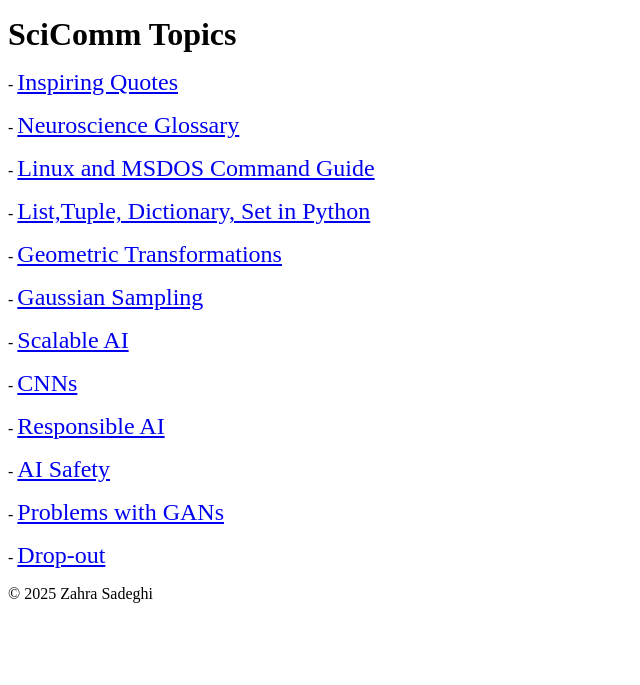
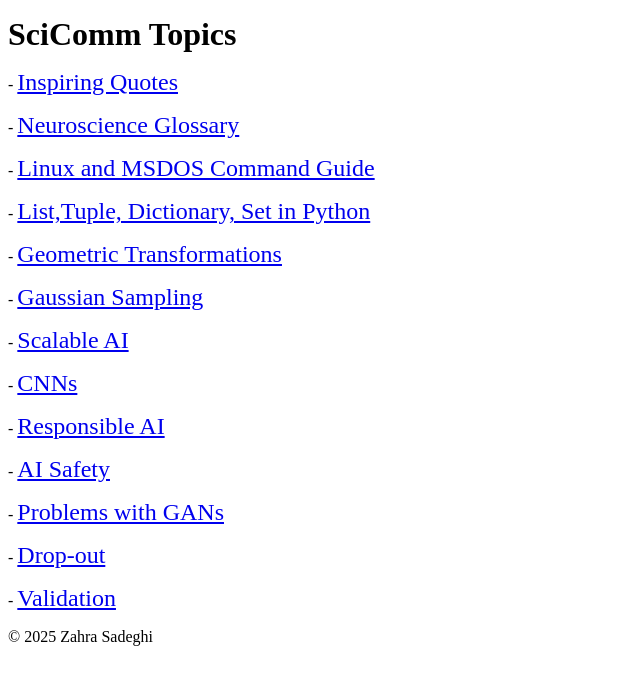
Before and after one commit to zahsa/zahsa.github.io, a Jekyll site: the page built from notes/index.md, in a window 1280 px wide. Shown: the top 685 px of the page, without its empty margins (0-640 px from the left). Built offline with Jekyll 4.4.1, drawn with Linux system fonts in a browser that asks for light colours.

Commit message:
Update index.md

```diff
--- a/notes/index.md
+++ b/notes/index.md
@@ -66,3 +66,7 @@ title: Blog
 <p class="large-text">
   - <a href="/notes/dp" style="font-size: 24px;">Drop-out </a>
 </p>
+
+<p class="large-text">
+  - <a href="/notes/vd" style="font-size: 24px;">Validation </a>
+</p>
```
